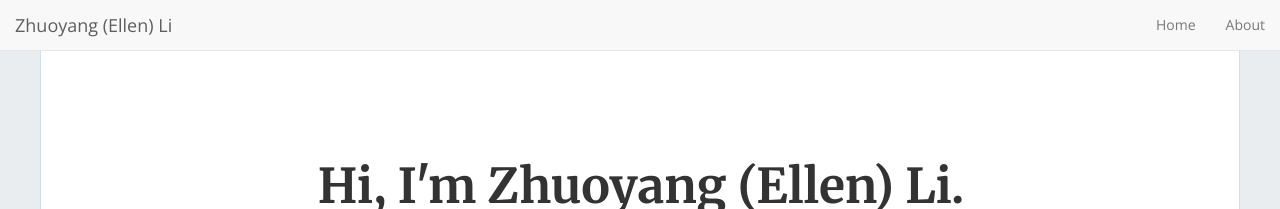
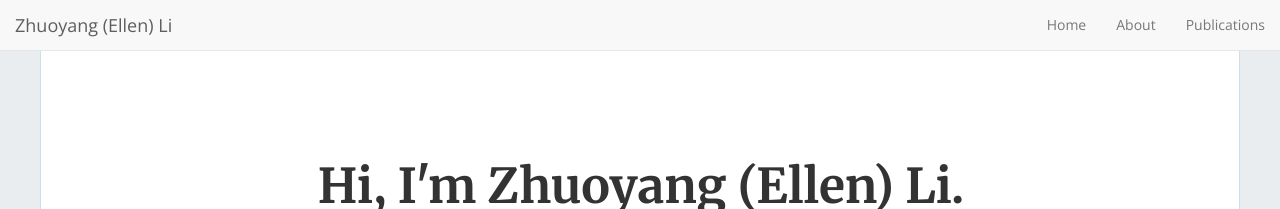
Before and after one commit to jamigibbs/phantom, a Jekyll site: the page built from index.html, in a window 1280 px wide. Shown: the top 209 px of the page. Built offline with Jekyll 4.4.1, drawn with Linux system fonts in a browser that asks for light colours; nearby versions of some CDN libraries; the list of posts is cut into pages by our own code.

Commit message:
Update _config.yml

```diff
--- a/_config.yml
+++ b/_config.yml
@@ -99,3 +99,4 @@ enable_nav: true
 nav_item:
   - { url: '/', text: 'Home' }
   - { url: '/about', text: 'About' }
+  - { url: '/Publications', text: 'Publications'}
```
